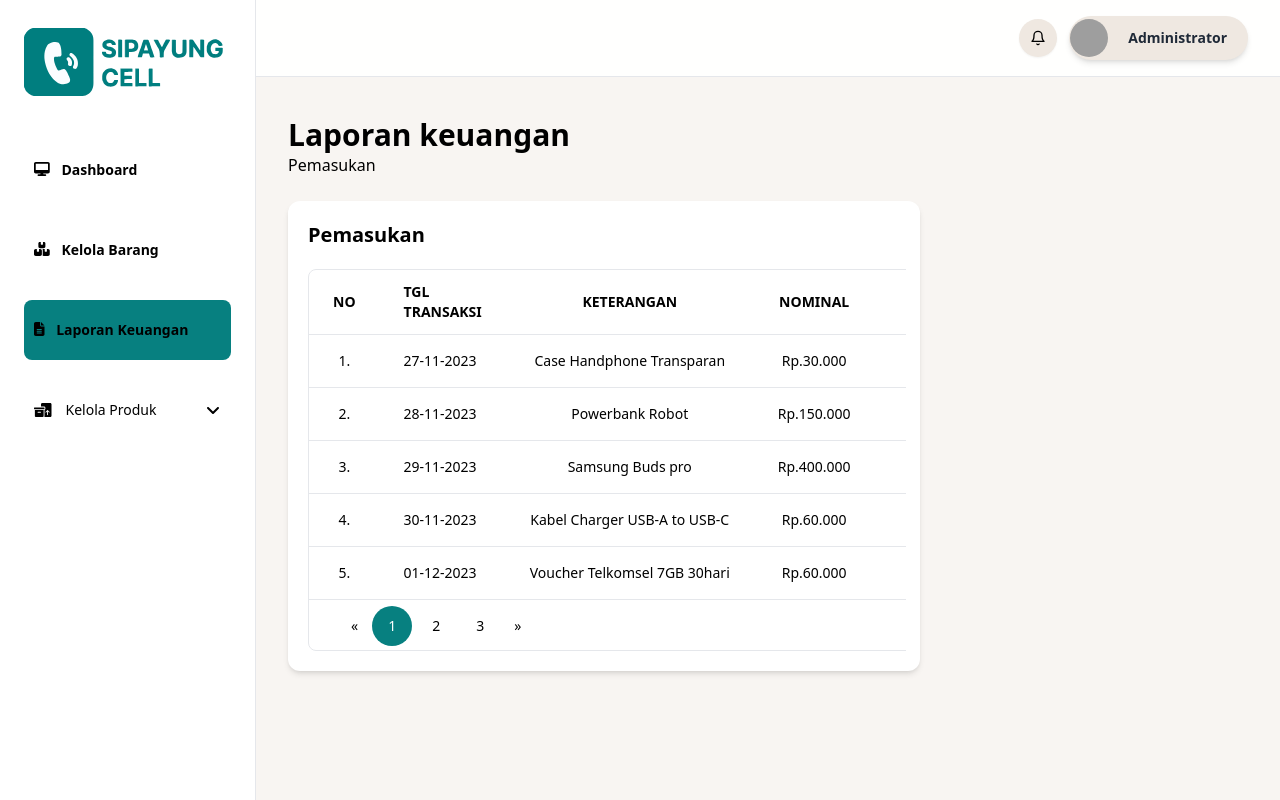
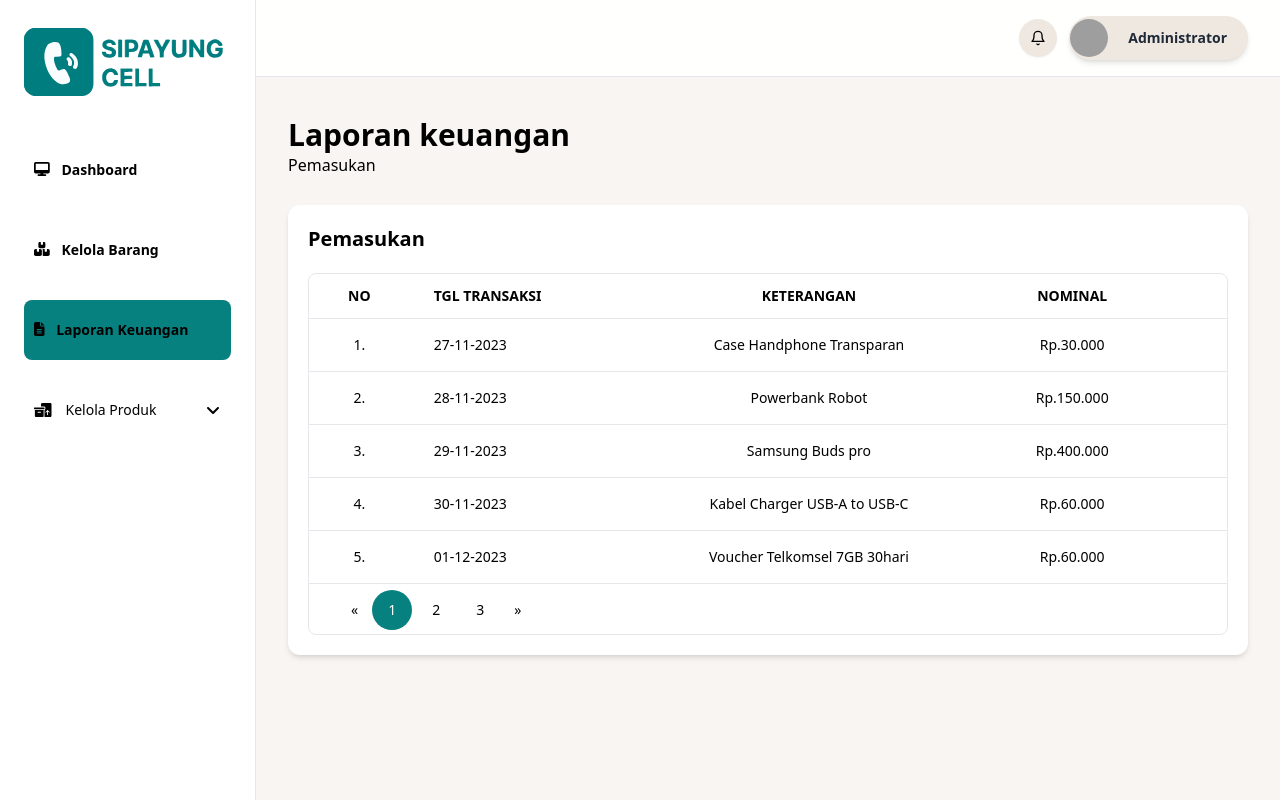
Before and after one commit to hasyim404/Inventory-Management-Sipayung-Cell, a React (Vite) app: page /laporan-keuangan in a window 1280 px wide. Built offline with nearby package versions, Linux system fonts and the light colour scheme; grey boxes are pictures that could not be loaded.

Commit message:
change style layout

```diff
--- a/src/pages/Laporan Keuangan/LaporanKeuangan.jsx
+++ b/src/pages/Laporan Keuangan/LaporanKeuangan.jsx
@@ -23,11 +23,10 @@ const Dashboard = () => {
         <Subnav color=" text-color-5" subnav="Pemasukan" />
 
         {/* Table */}
-        <div className="mt-6 grid sm:grid-cols-2 md:grid-cols-3 xl:grid-cols-3 gap-3 sm:gap-6">
+        <div className="px-4 py-10 sm:px-6 lg:px-0 lg:py-5 ">
           <div className="group flex flex-col bg-white shadow-md rounded-xl hover:shadow-md transition dark:bg-color-6 col-span-2 ">
             <div className="p-4 md:p-5">
               <MainTitle size="text-xl" main="Pemasukan" />
-
 
               <div className="flex flex-col mt-5">
                 <div className="-m-1.5 overflow-x-auto">
@@ -59,12 +58,12 @@ const Dashboard = () => {
                                 scope="col"
                                 className="px-6 py-3 text-center text-sm font-boldtext-color-5 uppercase"
                               >
-                                Nominal</th>
+                                Nominal
+                              </th>
                               <th
                                 scope="col"
                                 className="px-6 py-3 text-center text-sm font-boldtext-color-5 uppercase"
-                              >
-                              </th>
+                              ></th>
                             </tr>
                           </thead>
                           <tbody className="divide-y">
@@ -81,14 +80,13 @@ const Dashboard = () => {
                               <td className="px-6 py-4 whitespace-nowrap text-center text-sm text-color-5">
                                 Rp.30.000
                               </td>
-
                             </tr>
                             <tr>
                               <td className="px-6 text-center py-4 whitespace-nowrap text-sm font-medium text-color-5">
                                 2.
                               </td>
                               <td className="px-6 py-4 whitespace-nowrap text-sm text-color-5">
-                               28-11-2023
+                                28-11-2023
                               </td>
                               <td className="px-6 py-4 whitespace-nowrap text-center text-sm text-color-5">
                                 Powerbank Robot
@@ -102,7 +100,7 @@ const Dashboard = () => {
                                 3.
                               </td>
                               <td className="px-6 py-4 whitespace-nowrap text-sm text-color-5">
-                               29-11-2023
+                                29-11-2023
                               </td>
                               <td className="px-6 py-4 whitespace-nowrap text-center text-sm text-color-5">
                                 Samsung Buds pro
@@ -116,7 +114,7 @@ const Dashboard = () => {
                                 4.
                               </td>
                               <td className="px-6 py-4 whitespace-nowrap text-sm text-color-5">
-                               30-11-2023
+                                30-11-2023
                               </td>
                               <td className="px-6 py-4 whitespace-nowrap text-center text-sm text-color-5">
                                 Kabel Charger USB-A to USB-C
@@ -130,7 +128,7 @@ const Dashboard = () => {
                                 5.
                               </td>
                               <td className="px-6 py-4 whitespace-nowrap text-sm text-color-5">
-                               01-12-2023
+                                01-12-2023
                               </td>
                               <td className="px-6 py-4 whitespace-nowrap text-center text-sm text-color-5">
                                 Voucher Telkomsel 7GB 30hari
@@ -241,8 +239,6 @@ const Dashboard = () => {
             </div>
           </div>
         </div>
-
-
       </div>
     </>
   );
```
